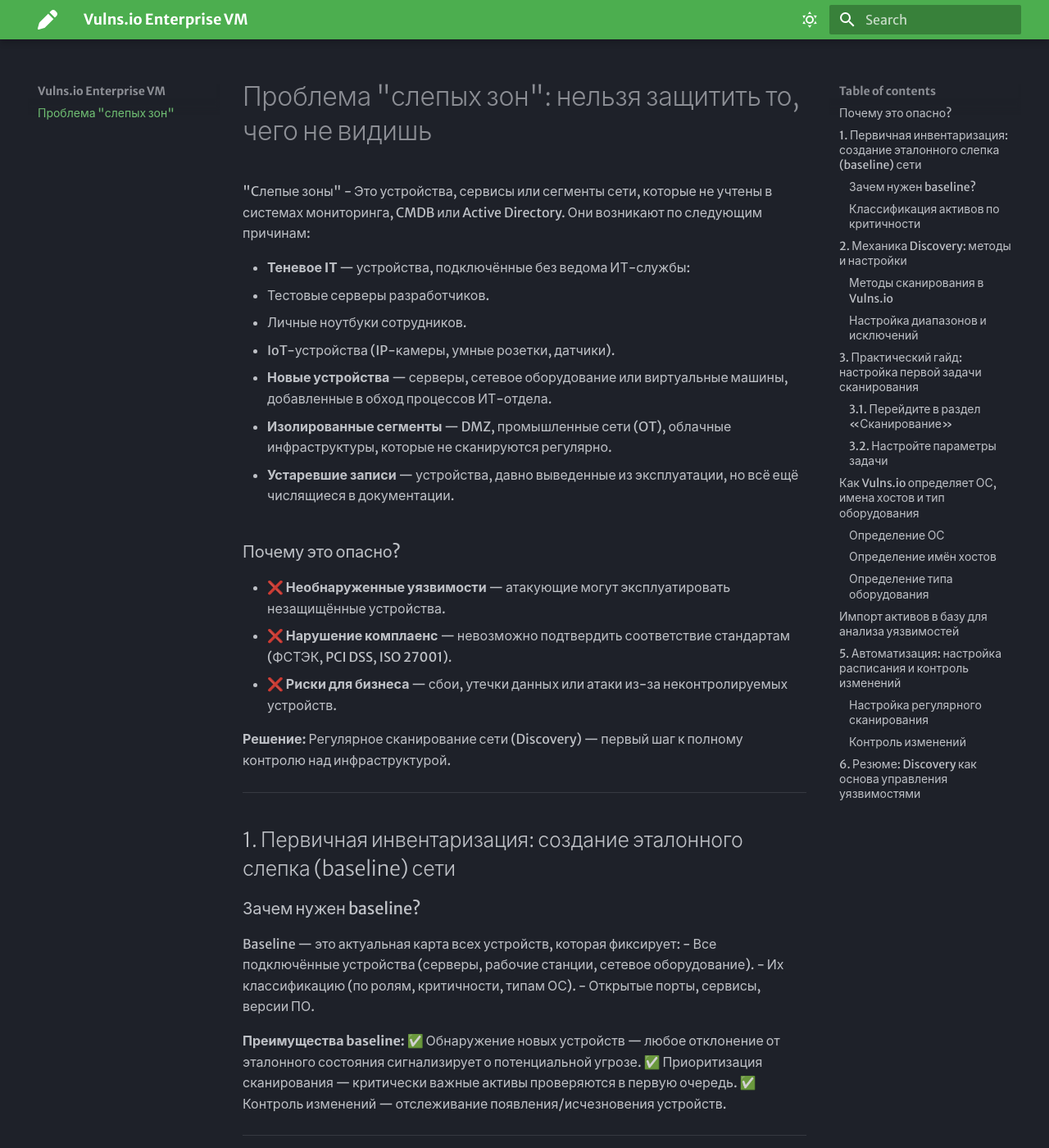
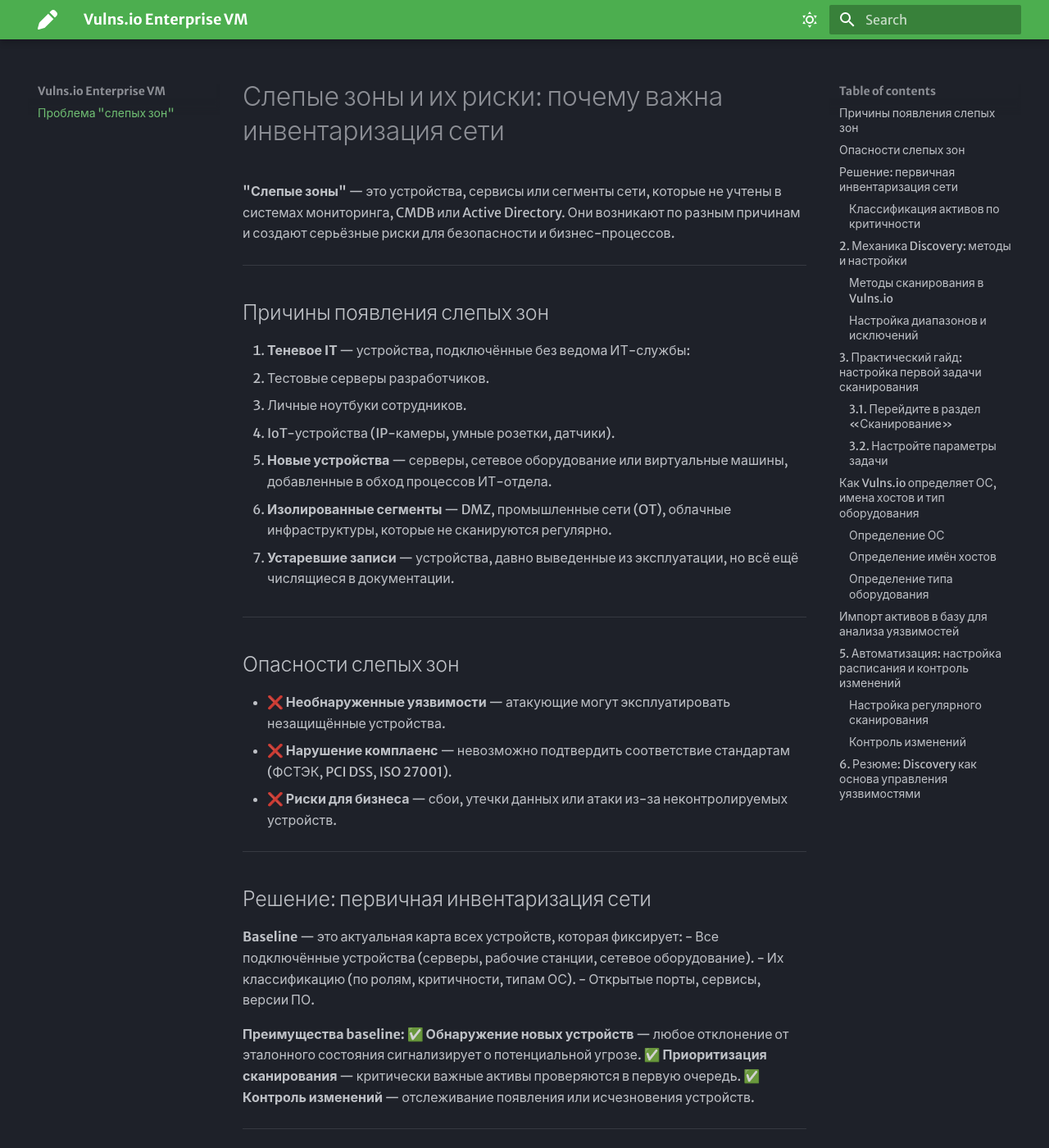
Before and after one commit to lelekinkirill96/mkdocs_portfolio, an MkDocs documentation site: the page built from docs/index.md, in a window 1280 px wide and 1400 px high. Shown: the whole window at 82% size. Built offline with MkDocs 1.6.1 and Material for MkDocs 9.7.7, drawn with Linux system fonts in a browser that asks for light colours.

Commit message:
Update index.md

```diff
--- a/docs/index.md
+++ b/docs/index.md
@@ -1,39 +1,43 @@
-# Проблема "слепых зон": нельзя защитить то, чего не видишь
+# Слепые зоны и их риски: почему важна инвентаризация сети
 
-"Cлепые зоны" - Это устройства, сервисы или сегменты сети, которые не учтены в системах мониторинга, CMDB или Active Directory. Они возникают по следующим причинам:
+**"Слепые зоны"** — это устройства, сервисы или сегменты сети, которые не учтены в системах мониторинга, CMDB или Active Directory. Они возникают по разным причинам и создают серьёзные риски для безопасности и бизнес-процессов.
 
-- **Теневое IT** — устройства, подключённые без ведома ИТ-службы:
-  - Тестовые серверы разработчиков.
-  - Личные ноутбуки сотрудников.
-  - IoT-устройства (IP-камеры, умные розетки, датчики).
+---
 
-- **Новые устройства** — серверы, сетевое оборудование или виртуальные машины, добавленные в обход процессов ИТ-отдела.
+## Причины появления слепых зон
 
-- **Изолированные сегменты** — DMZ, промышленные сети (OT), облачные инфраструктуры, которые не сканируются регулярно.
+1. **Теневое IT** — устройства, подключённые без ведома ИТ-службы:
+   - Тестовые серверы разработчиков.
+   - Личные ноутбуки сотрудников.
+   - IoT-устройства (IP-камеры, умные розетки, датчики).
 
-- **Устаревшие записи** — устройства, давно выведенные из эксплуатации, но всё ещё числящиеся в документации.
+2. **Новые устройства** — серверы, сетевое оборудование или виртуальные машины, добавленные в обход процессов ИТ-отдела.
 
-### Почему это опасно?
+3. **Изолированные сегменты** — DMZ, промышленные сети (OT), облачные инфраструктуры, которые не сканируются регулярно.
+
+4. **Устаревшие записи** — устройства, давно выведенные из эксплуатации, но всё ещё числящиеся в документации.
+
+---
+
+## Опасности слепых зон
+
 - ❌ **Необнаруженные уязвимости** — атакующие могут эксплуатировать незащищённые устройства.
 - ❌ **Нарушение комплаенс** — невозможно подтвердить соответствие стандартам (ФСТЭК, PCI DSS, ISO 27001).
 - ❌ **Риски для бизнеса** — сбои, утечки данных или атаки из-за неконтролируемых устройств.
 
-**Решение:** Регулярное сканирование сети (Discovery) — первый шаг к полному контролю над инфраструктурой.
-
 ---
 
-## 1. Первичная инвентаризация: создание эталонного слепка (baseline) сети
+## Решение: первичная инвентаризация сети
 
-### Зачем нужен baseline?
-Baseline — это актуальная карта всех устройств, которая фиксирует:
+**Baseline** — это актуальная карта всех устройств, которая фиксирует:
 - Все подключённые устройства (серверы, рабочие станции, сетевое оборудование).
 - Их классификацию (по ролям, критичности, типам ОС).
 - Открытые порты, сервисы, версии ПО.
 
 **Преимущества baseline:**
-✅ Обнаружение новых устройств — любое отклонение от эталонного состояния сигнализирует о потенциальной угрозе.
-✅ Приоритизация сканирования — критически важные активы проверяются в первую очередь.
-✅ Контроль изменений — отслеживание появления/исчезновения устройств.
+✅ **Обнаружение новых устройств** — любое отклонение от эталонного состояния сигнализирует о потенциальной угрозе.
+✅ **Приоритизация сканирования** — критически важные активы проверяются в первую очередь.
+✅ **Контроль изменений** — отслеживание появления или исчезновения устройств.
 
 ---
 
```
